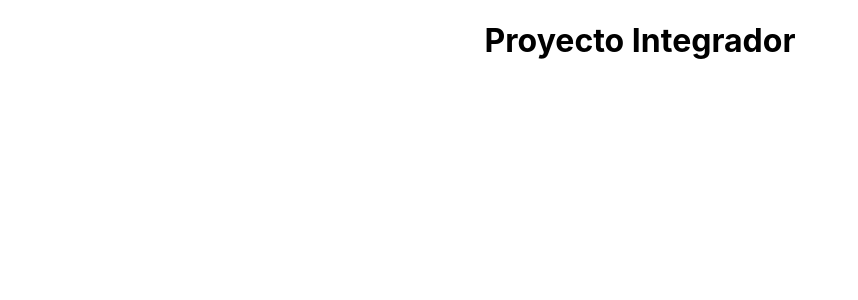
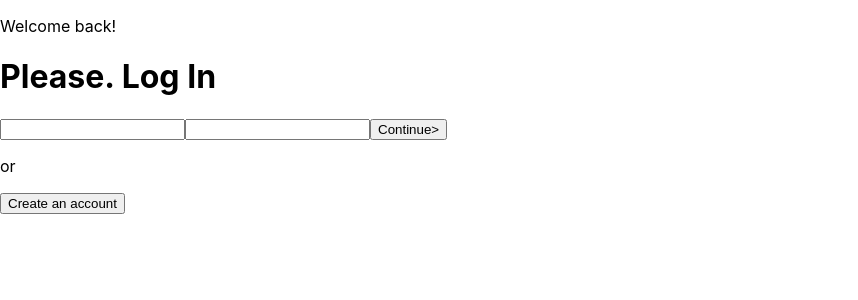
Before and after one commit to Anima-Tec/2021_Proyecto_Integrador_Equipo_1_Frontend, a React (Create React App) app: page /login in a window 1280 px wide. Shown: the top 300 px of the page, without its empty margins (0-858 px from the left). Built offline with nearby package versions, Linux system fonts and the light colour scheme.

Commit message:
all routes and pages added

```diff
--- a/package.json
+++ b/package.json
@@ -7,8 +7,10 @@
     "@testing-library/react": "^11.2.7",
     "@testing-library/user-event": "^12.8.3",
     "node-sass": "^6.0.1",
+    "prop-types": "^15.7.2",
     "react": "^17.0.2",
     "react-dom": "^17.0.2",
+    "react-router-dom": "^5.2.1",
     "react-scripts": "4.0.3",
     "web-vitals": "^1.1.2"
   },
--- a/src/index.jsx
+++ b/src/index.jsx
@@ -1,12 +1,15 @@
 import React from 'react';
 import ReactDOM from 'react-dom';
 import './index.scss';
-import App from './App';
+import { BrowserRouter } from 'react-router-dom';
 import reportWebVitals from './reportWebVitals';
+import Routes from './routes/Routes';
 
 ReactDOM.render(
   <React.StrictMode>
-    <App />
+    <BrowserRouter>
+      <Routes />
+    </BrowserRouter>
   </React.StrictMode>,
   document.getElementById('root'),
 );
--- /dev/null
+++ b/src/pages/Pages.jsx
@@ -0,0 +1,65 @@
+import React from 'react';
+
+const Inicio = () => (
+  <div>
+    <h1>HYDRA</h1>
+    <p>
+      Lorem ipsum dolor sit amet, consectetur adipiscing elit, sed do eiusmod.
+    </p>
+    <button type="button">Create an account</button>
+    <button type="button">Log in</button>
+  </div>
+);
+
+const LogIn = () => (
+  <div>
+    <p>
+      Welcome back!
+    </p>
+    <h1>Please. Log In</h1>
+    <form>
+      <input />
+      <input />
+      <button type="button">
+        Continue
+        {'>'}
+      </button>
+    </form>
+    <p>
+      or
+    </p>
+    <button type="button">
+      Create an account
+    </button>
+  </div>
+);
+
+const SignUp = () => (
+  <div>
+    <p>
+      Hello there!
+    </p>
+    <h1>Let’s get started</h1>
+    <form>
+      <input />
+      <input />
+      <input />
+      <button type="button">
+        Create an account
+      </button>
+    </form>
+  </div>
+);
+
+const Home = () => (
+  <div>
+    <p>
+      Hello, Usser
+    </p>
+    <input />
+  </div>
+);
+
+export {
+  Inicio, LogIn, SignUp, Home,
+};
--- a/src/routes/NavRouter.jsx
+++ b/src/routes/NavRouter.jsx
@@ -1,11 +1,9 @@
 import React from 'react';
 import { Route } from 'react-router-dom';
 import PropTypes from 'prop-types';
-import NavBar from '../components/NavBar.jsx';
 
 const NavRouter = ({ path, children }) => (
   <Route path={path}>
-    <NavBar />
     {children}
   </Route>
 );
--- a/src/routes/Routes.jsx
+++ b/src/routes/Routes.jsx
@@ -1,14 +1,25 @@
 import React from 'react';
 import { Route, Switch } from 'react-router-dom';
 import App from '../App';
-import NavBar from '../components/NavBar.jsx';
-import Inicio from '../pages/Inicio';
+import NavBar from '../components/NavBar';
+import {
+  Inicio, LogIn, SignUp, Home,
+} from '../pages/Pages';
 import NavRouter from './NavRouter';
 
 const Routes = () => (
   <Switch>
     <NavRouter path="/inicio">
       <Inicio />
+    </NavRouter>
+    <NavRouter path="/login">
+      <LogIn />
+    </NavRouter>
+    <NavRouter path="/signup">
+      <SignUp />
+    </NavRouter>
+    <NavRouter path="/home">
+      <Home />
     </NavRouter>
     <Route path="/">
       <NavBar />
```
Also changed, not shown: src/pages/Inicio.jsx (deleted, +0 -14 lines), src/components/NavBar.jsx (line endings or trailing spaces), 1 other file (tests, documents, lock files or other folders).
